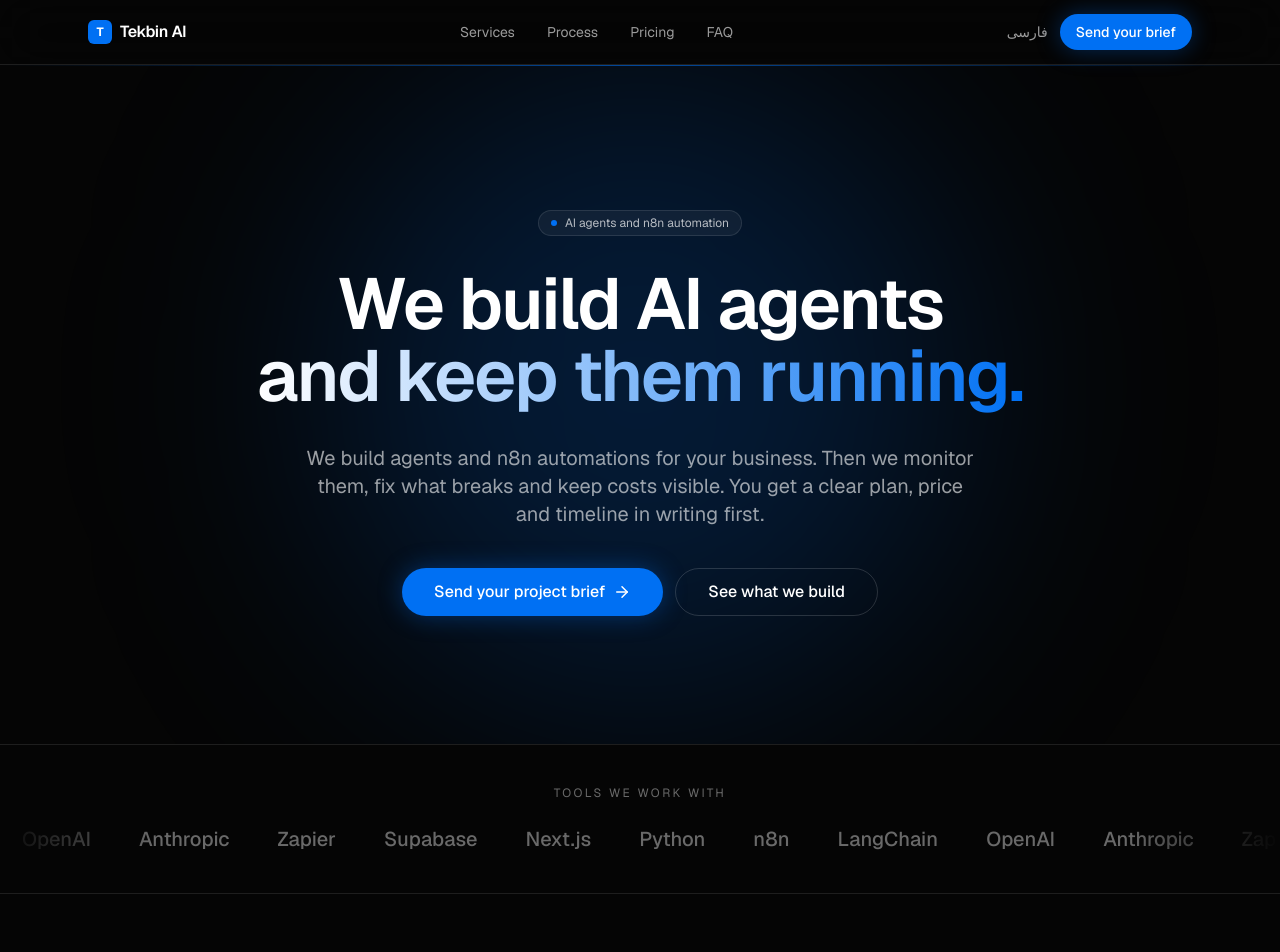
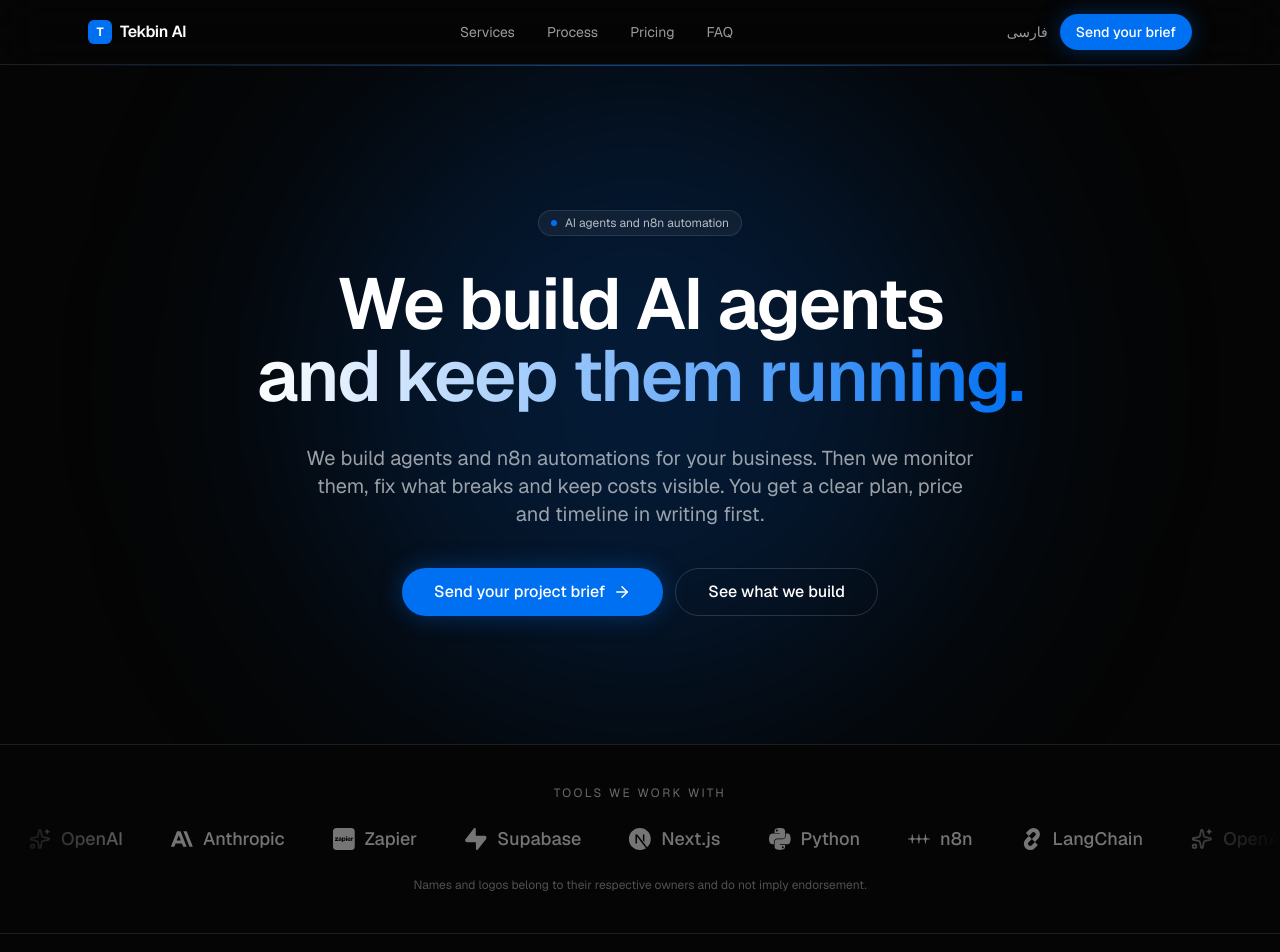
Before and after one commit to Alirubic360/tekbin-ai, a Next.js app: page / in a window 1280 px wide. Shown: the top 952 px of the page. Built offline with nearby package versions, Linux system fonts and the light colour scheme; no server answers.

Commit message:
Add tool icons to the ticker with a trademark note

```diff
--- a/components/TechTicker.tsx
+++ b/components/TechTicker.tsx
@@ -1,6 +1,29 @@
+import { Sparkles } from "lucide-react";
+import {
+  siAnthropic,
+  siLangchain,
+  siN8n,
+  siNextdotjs,
+  siPython,
+  siSupabase,
+  siZapier,
+} from "simple-icons";
 import type { Dict } from "@/lib/content";
 
-const tools = ["n8n", "LangChain", "OpenAI", "Anthropic", "Zapier", "Supabase", "Next.js", "Python"];
+type Tool = { name: string; path?: string };
+
+// Brand icons come from Simple Icons (monochrome). OpenAI has no icon in that set,
+// so it uses a neutral placeholder icon next to its name.
+const tools: Tool[] = [
+  { name: "n8n", path: siN8n.path },
+  { name: "LangChain", path: siLangchain.path },
+  { name: "OpenAI" },
+  { name: "Anthropic", path: siAnthropic.path },
+  { name: "Zapier", path: siZapier.path },
+  { name: "Supabase", path: siSupabase.path },
+  { name: "Next.js", path: siNextdotjs.path },
+  { name: "Python", path: siPython.path },
+];
 
 export default function TechTicker({ t }: { t: Dict }) {
   const row = [...tools, ...tools];
@@ -8,12 +31,22 @@ export default function TechTicker({ t }: { t: Dict }) {
     <section id="stack" aria-label={t.ticker} className="scroll-mt-20 border-y border-white/10 py-10">
       <p className="mb-6 text-center text-xs uppercase tracking-[0.2em] text-white/40">{t.ticker}</p>
       <div dir="ltr" className="marquee-mask overflow-hidden">
-        <ul className="animate-marquee flex w-max gap-12 pr-12 text-xl font-medium text-white/40">
+        <ul className="animate-marquee flex w-max gap-12 pr-12 text-lg font-medium text-white/45">
           {row.map((tool, i) => (
-            <li key={`${tool}-${i}`} aria-hidden={i >= tools.length}>{tool}</li>
+            <li key={`${tool.name}-${i}`} aria-hidden={i >= tools.length} className="flex items-center gap-2.5">
+              {tool.path ? (
+                <svg role="img" viewBox="0 0 24 24" width="22" height="22" fill="currentColor" aria-hidden="true">
+                  <path d={tool.path} />
+                </svg>
+              ) : (
+                <Sparkles size={22} aria-hidden="true" />
+              )}
+              {tool.name}
+            </li>
           ))}
         </ul>
       </div>
+      <p className="mt-6 px-6 text-center text-xs text-white/30">{t.tickerNote}</p>
     </section>
   );
 }
--- a/lib/content.ts
+++ b/lib/content.ts
@@ -21,6 +21,7 @@ export type Dict = {
   hero: { badge: string; line1: string; line2: string; body: string; cta: string; secondary: string };
   services: { title: string; sub: string; items: { icon: "bot" | "workflow" | "plug" | "mail" | "chart"; title: string; body: string }[] };
   ticker: string;
+  tickerNote: string;
   process: { title: string; sub: string; steps: { title: string; body: string }[] };
   pricing: { title: string; sub: string; from: string; plans: Plan[]; customLead: string; customLink: string; customTail: string };
   faq: { title: string; items: { q: string; a: string }[] };
@@ -56,6 +57,7 @@ export const en: Dict = {
     ],
   },
   ticker: "Tools we work with",
+  tickerNote: "Names and logos belong to their respective owners and do not imply endorsement.",
   process: {
     title: "How it works",
     sub: "Everything in writing, step by step.",
@@ -138,6 +140,7 @@ export const fa: Dict = {
     ],
   },
   ticker: "ابزارهایی که با آن‌ها کار می‌کنیم",
+  tickerNote: "نام و لوگوها متعلق به صاحبان آن‌هاست و به معنای تأیید یا شراکت نیست.",
   process: {
     title: "روند کار",
     sub: "همه‌چیز مکتوب و مرحله‌به‌مرحله.",
--- a/package.json
+++ b/package.json
@@ -19,6 +19,7 @@
     "next": "14.2.35",
     "react": "^18",
     "react-dom": "^18",
+    "simple-icons": "^16.38.1",
     "tailwind-merge": "^3.7.1"
   },
   "devDependencies": {
```
Also changed, not shown: 1 other file (tests, documents, lock files or other folders).
